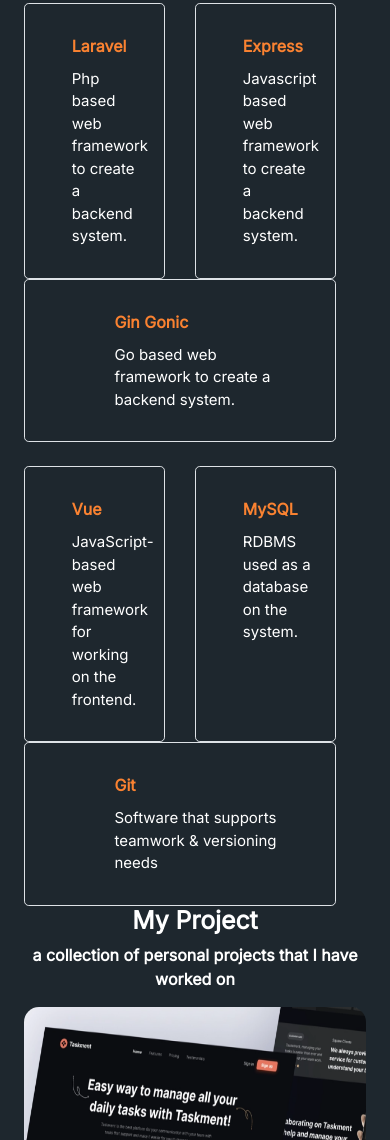
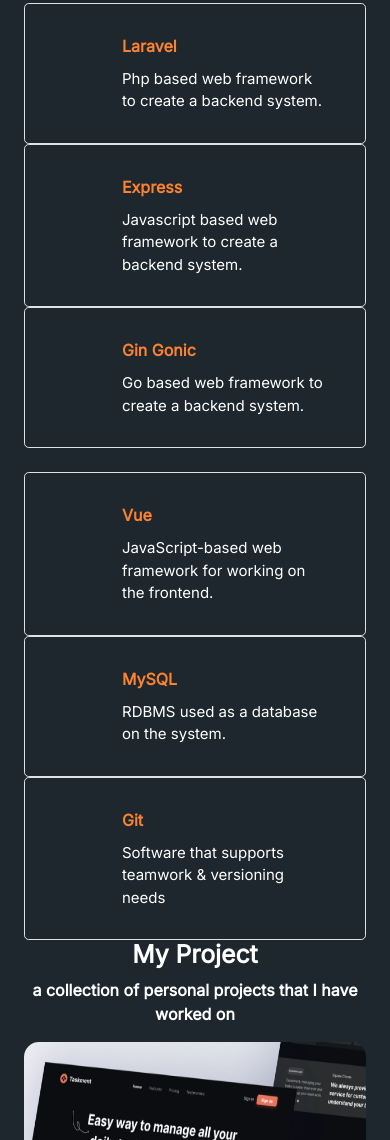
Before and after one commit to Ilhamkawe/ilhamkawe.github.io, a plain HTML site: page index.html in a window 390 px wide. Shown: the part 1152-2292 px from the top of the page. Drawn offline with nearby package versions, Linux system fonts and the light colour scheme.

Commit message:
fix techstack layout

```diff
--- a/assets/css/styles.css
+++ b/assets/css/styles.css
@@ -68,7 +68,7 @@ body {
     font-size: 15px;
 }
 
-.tech .col {
+.tech .col-md {
     margin-right: 30px;
 }
 
--- a/index.html
+++ b/index.html
@@ -68,7 +68,7 @@
         </div>
         <div class="container tech mb-lg-5">
           <div class="row">
-            <div class="col border rounded-3">
+            <div class="col-md border rounded-3">
               <div class="row">
                 <div class="col-3">
 
@@ -81,7 +81,7 @@
                 </div>
               </div>
             </div>
-            <div class="col border rounded-3">
+            <div class="col-md border rounded-3">
               <div class="row">
                 <div class="col-3">
 
@@ -94,7 +94,7 @@
                 </div>
               </div>
             </div>
-            <div class="col border rounded-3">
+            <div class="col-md border rounded-3">
               <div class="row">
                 <div class="col-3">
 
@@ -109,7 +109,7 @@
             </div>
           </div>
           <div class="row mt-4">
-            <div class="col border rounded-3">
+            <div class="col-md border rounded-3">
               <div class="row">
                 <div class="col-3">
 
@@ -122,7 +122,7 @@
                 </div>
               </div>
             </div>
-            <div class="col border rounded-3">
+            <div class="col-md border rounded-3">
               <div class="row">
                 <div class="col-3">
 
@@ -135,7 +135,7 @@
                 </div>
               </div>
             </div>
-            <div class="col border rounded-3">
+            <div class="col-md border rounded-3">
               <div class="row">
                 <div class="col-3">
                 </div>
```
